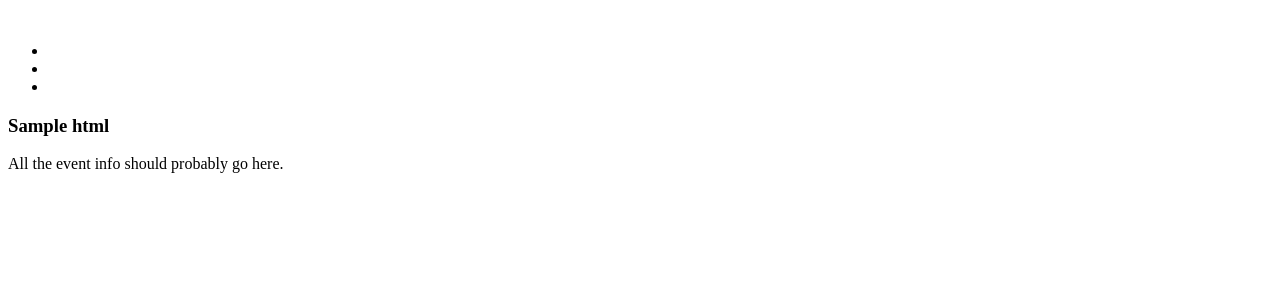
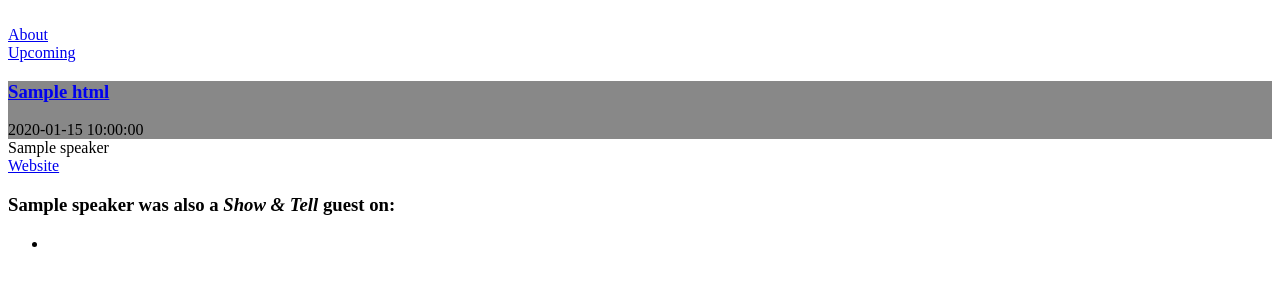
Before and after one commit to PSUGraphicDesign/show-and-tell, a PHP site: template site/templates/event.php in a window 1280 px wide. Shown: the top 300 px of the page. Run offline with PHP 8.4, Linux system fonts and the light colour scheme; the template is opened without the code that fills it: most values are stand-ins (such as "Sample title", 1, 10 or a date in 2020); data that the repository does not hold is empty; some libraries are stand-ins or nearby versions.

Commit message:
Style refactor, added events page, search form

```diff
--- a/assets/sass/_flags.sass
+++ b/assets/sass/_flags.sass
@@ -3,7 +3,7 @@
 
 .flag
   position: relative
-  margin: 3rem 0
+  margin-bottom: 2rem
 
   h2
     color: white
--- /dev/null
+++ b/assets/sass/_spot-colors.sass
@@ -0,0 +1,5 @@
+section.light
+  color: black
+
+section.dark
+  color: white
--- a/assets/sass/show-and-tell.sass
+++ b/assets/sass/show-and-tell.sass
@@ -8,3 +8,5 @@
 @import components
 @import flags
 @import tiles
+
+@import search
--- /dev/null
+++ b/site/controllers/event.php
@@ -0,0 +1,5 @@
+<? return function ($site, $pages, $page) {
+  return [
+    'speaker' => $page->speaker()
+  ];
+};
--- a/site/models/artist.php
+++ b/site/models/artist.php
@@ -2,4 +2,8 @@
   public function events ( ) {
     return site()->index()->filterBy('artist', $this->uid());
   }
+
+  public function other_events ($not) {
+    return $this->events()->not($not);
+  }
 }
--- a/site/snippets/header.php
+++ b/site/snippets/header.php
@@ -8,13 +8,15 @@
   <title><?= $site->title()->html() ?> | <?= $page->title()->html() ?></title>
 
   <?= css('assets/css/show-and-tell.css') ?>
+  <?= js('//use.typekit.net/yzr6wth.js') ?>
+  <script>try{Typekit.load();}catch(e){}</script>
 
 </head>
 <body class="<?= ST::body_classes() ?>">
   <header>
-    <section>
+    <section class="branding">
       <article class="centered-layout">
-        <div class="column third logo">
+        <div class="column quarter tablet-third mobile-half logo">
           <a href="<?= $site->url() ?>">
             <img src="<?= ST::asset('images', 'ShowTell.png') ?>">
           </a>
@@ -22,13 +24,21 @@
       </article>
     </section>
     <section class="menu">
-      <article>
-        <div class="column full">
-          <ul class="navigation">
-            <li><?= ST::link_for(page('about'), 'About') ?></li>
-            <li><?= ST::link_for(page('artists'), 'Artists') ?></li>
-            <li><?= ST::link_for(page('archive'), 'Archive') ?></li>
-          </ul>
+      <article class="kebab navigation">
+        <div class="column sixth link">
+          <a href="<?= $site->url() ?>#about">About</a>
+        </div>
+        <div class="column sixth link">
+          <a href="<?= $site->url() ?>#upcoming">Upcoming</a>
+        </div>
+        <div class="column sixth link">
+          <?= ST::link_for(page('artists'), 'Artists') ?>
+        </div>
+        <div class="column sixth link">
+          <?= ST::link_for(page('archive'), 'Archive') ?>
+        </div>
+        <div class="column third link search">
+          <? snippet('search-menu') ?>
         </div>
       </article>
     </section>
--- /dev/null
+++ b/site/snippets/search-menu.php
@@ -0,0 +1,4 @@
+<form id="search-menu" class="search-form" action="<?= page('search') ?>">
+  <input type="text" name="search" class="search" placeholder="Search" />
+  <!-- <input type="submit" value="" class="button go" /> -->
+</form>
--- a/site/templates/event.php
+++ b/site/templates/event.php
@@ -2,18 +2,69 @@
 
 <main>
 
-  <section class="page-title">
-    <article>
-      <div class="column full">
-        <h1><?= $page->title()->html() ?></h1>
+  <section class="page-title <?= $page->lightness() ?>" style="background-color: <?= $page->color() ?>">
+    <article class="kebab">
+      <div class="column three-quarters">
+        <? if ( $speaker->link() ) { ?>
+          <h1>
+            <a href="<?= $speaker->link() ?>" target="_blank"><?= $page->title()->html() ?></a>
+          </h1>
+        <? } else { ?>
+          <h1><?= $page->title()->html() ?></h1>
+        <? } ?>
+      </div>
+      <div class="column quarter">
+        <?= $page->date('F jS, Y') ?>
       </div>
     </article>
   </section>
 
   <section class="event-info">
     <article>
-      <div class="column full">
-        All the event info should probably go here.
+      <div class="column two-thirds">
+        <div class="info-group text">
+          <?= $speaker->bio()->kirbytext() ?>
+        </div>
+
+        <? if ( $speaker->link() ) { ?>
+          <div class="info-group link">
+            <a href="<?= $speaker->link() ?>" target="_blank">Website</a>
+          </div>
+        <? } ?>
+
+        <? if ( $speaker->other_events($page)->count() ) { ?>
+          <div class="info-group other-events">
+            <h3><?= $speaker->title() ?> was also a <em>Show & Tell</em> guest on:</h3>
+            <ul>
+              <? foreach ( $speaker->other_events($page) as $other ) { ?>
+                <li><?= html::a($other->url(), $other->date('F jS, Y')) ?></li>
+              <? } ?>
+          </div>
+        <? } ?>
+      </div>
+      <div class="column third">
+        <?= html::img($page->poster()) ?>
+      </div>
+    </article>
+  </section>
+
+  <section class="pagination">
+    <article>
+      <div class="column half previous">
+        <? if ( $page->hasPrev() ) { ?>
+          <a href="<?= $page->prev()->url() ?>">
+            <span class="direction">Previous</span>
+            <?= $page->prev()->title() ?>
+          </a>
+        <? } ?>
+      </div>
+      <div class="column half next">
+        <? if ( $page->hasNext() ) { ?>
+          <a href="<?= $page->next()->url() ?>">
+            <span class="direction">Next</span>
+            <?= $page->next()->title() ?>
+          </a>
+        <? } ?>
       </div>
     </article>
   </section>
```
Also changed, not shown: assets/sass/_base.sass (+23 -1 lines), assets/sass/_grid.sass (+50 -0 lines), assets/sass/_search.sass (added, +15 -0 lines), assets/sass/_tiles.sass (+19 -13 lines), assets/sass/_variables.sass (+12 -1 lines), assets/sass/sections/_event.sass (added, +28 -0 lines), assets/sass/sections/_header.sass (added, +30 -0 lines), assets/sass/sections/_home.sass (renamed from assets/sass/_components.sass, +0 -15 lines), site/templates/home.php (+9 -6 lines).
